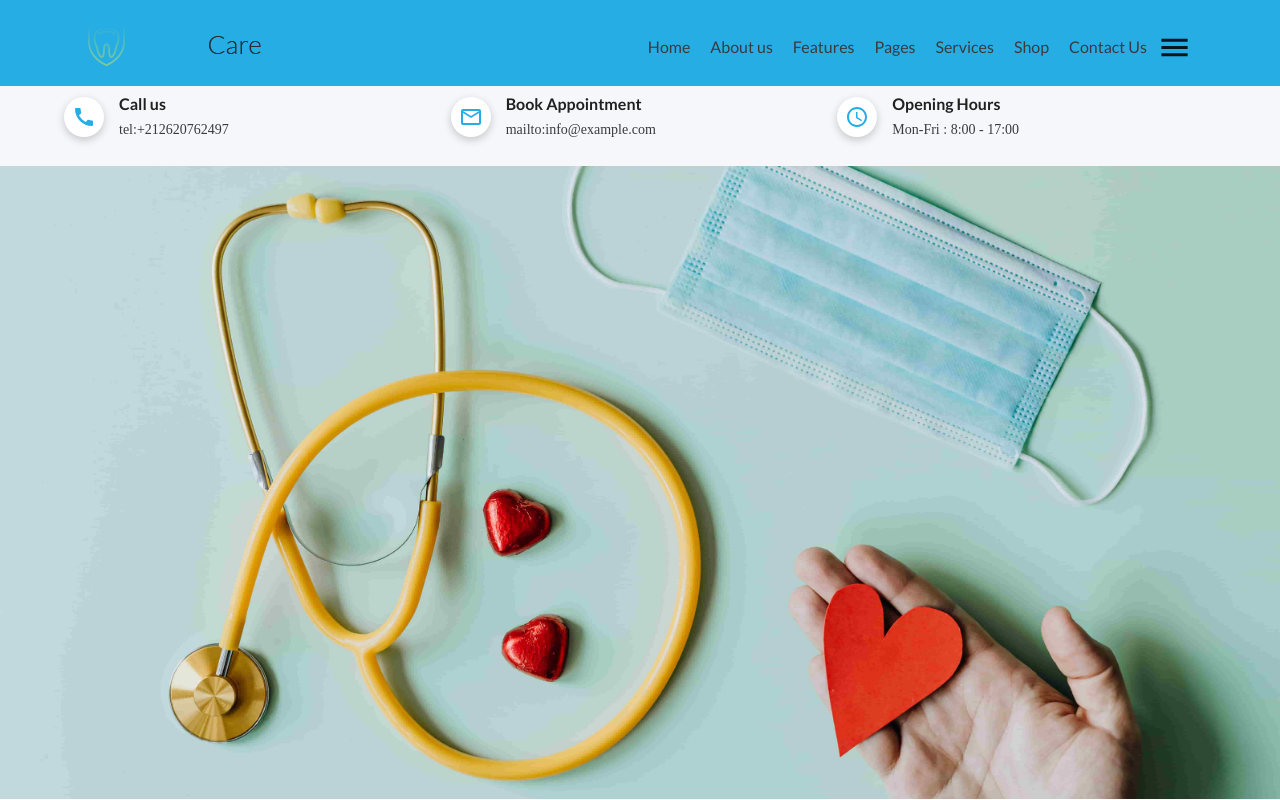
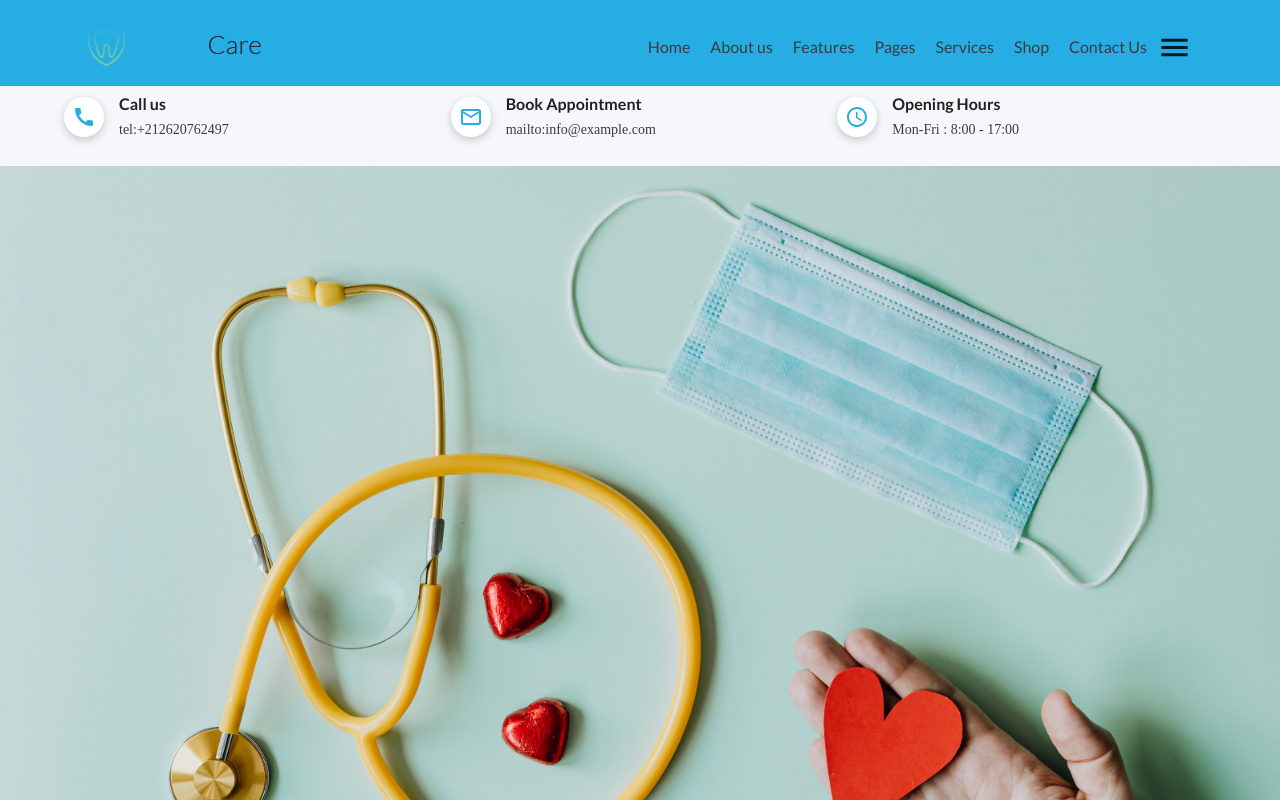
Before and after one commit to saidoud/smile-landing-page, a Next.js app: page / in a window 1280 px wide. Shown: the top 800 px of the page. Built offline with nearby package versions, Linux system fonts and the light colour scheme.

Commit message:
client section

```diff
--- a/pages/index.js
+++ b/pages/index.js
@@ -12,6 +12,7 @@ import Result from "../src/components/Result";
 import Testimonial from "../src/components/Testimonial";
 import Equipment from "../src/components/Equipement";
 import Update from "../src/components/Update";
+import Client from "../src/components/Client";
 
 export default function Home() {
   return (
@@ -28,6 +29,7 @@ export default function Home() {
         <Testimonial />
         <Equipment />
         <Update />
+        <Client />
         <Footer />
       </ThemeProvider>
     </>
--- a/src/components/Banner/index.jsx
+++ b/src/components/Banner/index.jsx
@@ -1,4 +1,5 @@
 import React from "react";
+import Image from "next/image";
 import { makeStyles } from "@mui/styles";
 
 function Banner() {
@@ -10,6 +11,14 @@ function Banner() {
         src="/assets/carousel3.jpg"
         layout="fill"
       /> */}
+      <Image
+        alt="Mountains"
+        src="/assets/carousel3.jpg"
+        layout="fill"
+        objectFit="cover"
+        quality={30}
+        loading="eager"
+      />
     </div>
   );
 }
@@ -17,13 +26,17 @@ function Banner() {
 const useStyles = makeStyles({
   container: {
     // position: "relative",
-    height: "calc(100vh - 167px)",
-    width: "100%",
-    backgroundImage: "url(/assets/carousel3-min.jpg)",
-    backgroundSize: "cover",
-    backgroundPosition: "center",
-    backgroundRepeat: "no-repeat",
-    backgroundColor: "#cccccc",
+    // height: "calc(100vh - 167px)",
+    // width: "100%",
+    // backgroundImage: "url(/assets/carousel3-min.jpg)",
+    // backgroundSize: "cover",
+    // backgroundPosition: "center",
+    // backgroundRepeat: "no-repeat",
+    // backgroundColor: "#cccccc",
+    position: "relative",
+    height: "100vh",
+    overflow: "hidden",
+    zIndex: -1,
   },
   // backgroundImage: {
   //   position: "absolute",
--- /dev/null
+++ b/src/components/Client/index.jsx
@@ -0,0 +1,67 @@
+import { Container, Stack } from "@mui/material";
+import React from "react";
+import Image from "next/image";
+import { makeStyles } from "@mui/styles";
+
+function Client() {
+  const classes = useStyles();
+
+  const ClientContainer = ({ imageUrl }) => (
+    <div className={classes.client}>
+      <Image
+        className={classes.image}
+        src={imageUrl}
+        width="150px"
+        height="40px"
+      />
+    </div>
+  );
+
+  return (
+    <div className={classes.root}>
+      <Container>
+        <Stack
+          direction={{ xs: "column", sm: "column", md: "row" }}
+          justifyContent="space-between"
+        >
+          {data.map((item, index) => (
+            <ClientContainer key={index} imageUrl={item} />
+          ))}
+        </Stack>
+      </Container>
+    </div>
+  );
+}
+
+export const useStyles = makeStyles((theme) => ({
+  root: {
+    backgroundColor: theme.palette.secondary.black,
+    padding: "30px 0px",
+    marginTop: "40px",
+  },
+  client: {
+    padding: "40px 25px",
+    background: "#ffffff",
+    borderRadius: "8px",
+    margin: "10px 8px",
+    textAlign: "center",
+  },
+  image: {
+    opacity: "0.5",
+    "&:hover": {
+      opacity: "1",
+      transition: "opacity 0.5s",
+    },
+  },
+}));
+
+const data = [
+  "/assets/client1.png",
+  "/assets/client1.png",
+  "/assets/client1.png",
+  ,
+  "/assets/client1.png",
+  ,
+  "/assets/client1.png",
+];
+export default Client;
```
Also changed, not shown: public/assets/client1.png (added).
